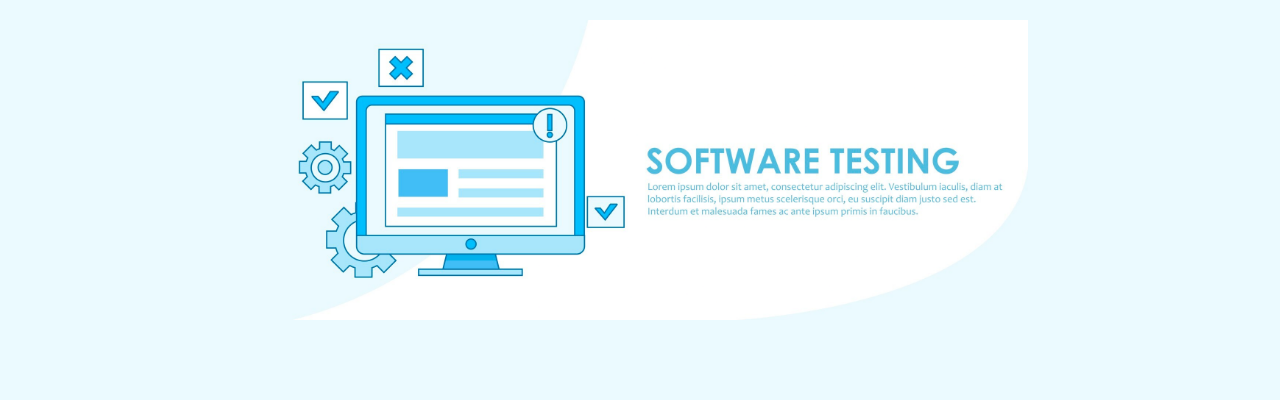
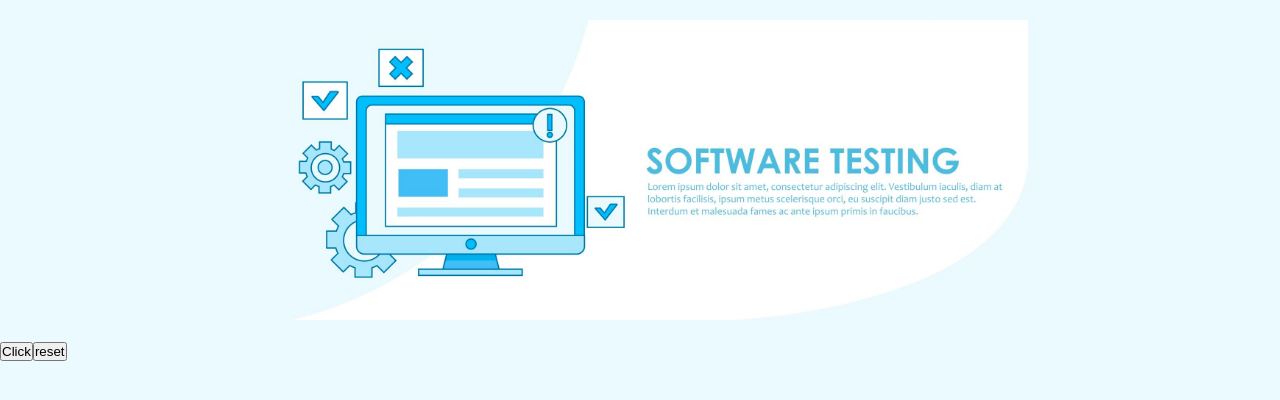
Before and after one commit to Jsson47/react-click-tracker, a React (Create React App) app: page / in a window 1280 px wide. Shown: the top 400 px of the page. Built offline with nearby package versions, Linux system fonts and the light colour scheme.

Commit message:
feat: add increment and reset button handlers

```diff
--- a/src/App.js
+++ b/src/App.js
@@ -1,8 +1,18 @@
 import './App.css';
+import Button from './components/Button';
 import bannerLogo from './img/banner-custom.png'
 
 
 function App() {
+
+  const handleClick = (esClickButton) => {
+    console.log("Click");
+}
+
+  const handleReset = (esClickButton) => {
+    console.log("Reset");
+}
+
   return (
     <div className="App">
       <div className='logo-container'>
@@ -12,7 +22,14 @@ function App() {
           alt='logo de fondo'/>
       </div>
       <div className='principal-container'>
-
+          <Button
+            text="Click"
+            esClickButton={true}
+            operateClick={handleClick}/>
+          <Button
+          text="reset"
+          esClickButton={false}
+          operateClick={handleReset}/>
       </div>
     </div>
   );
```
